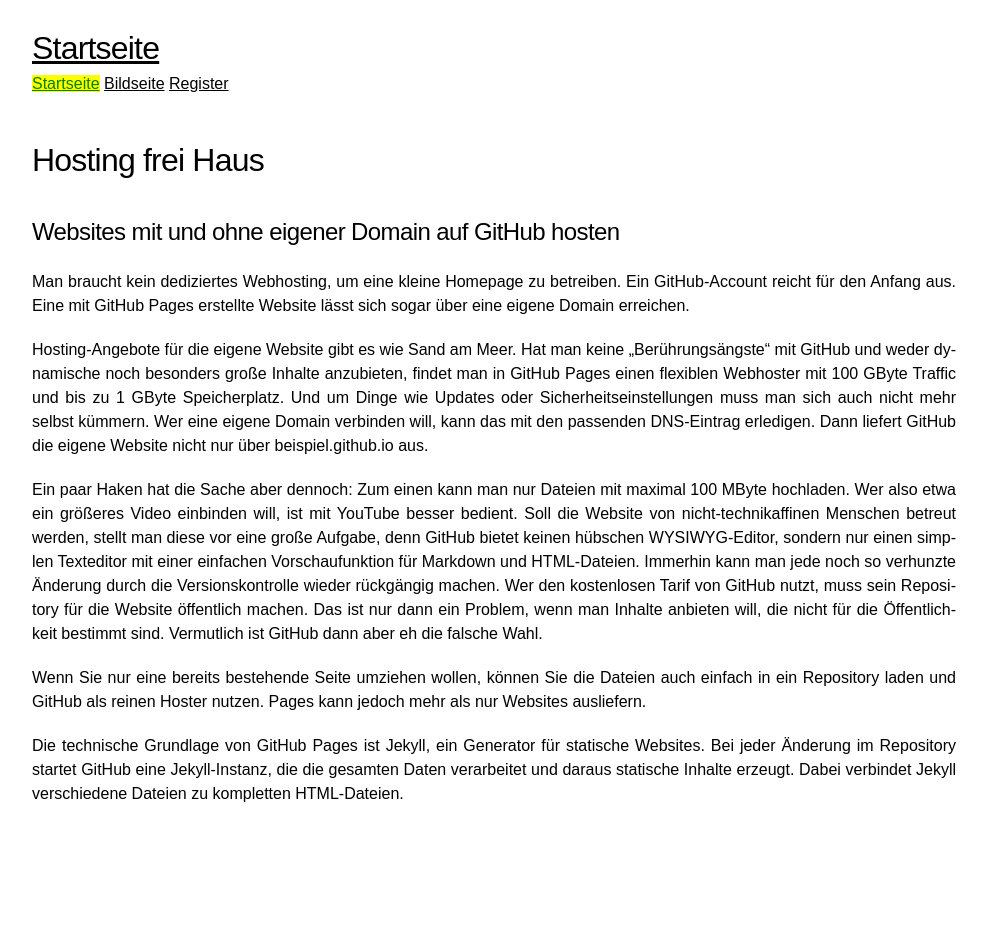
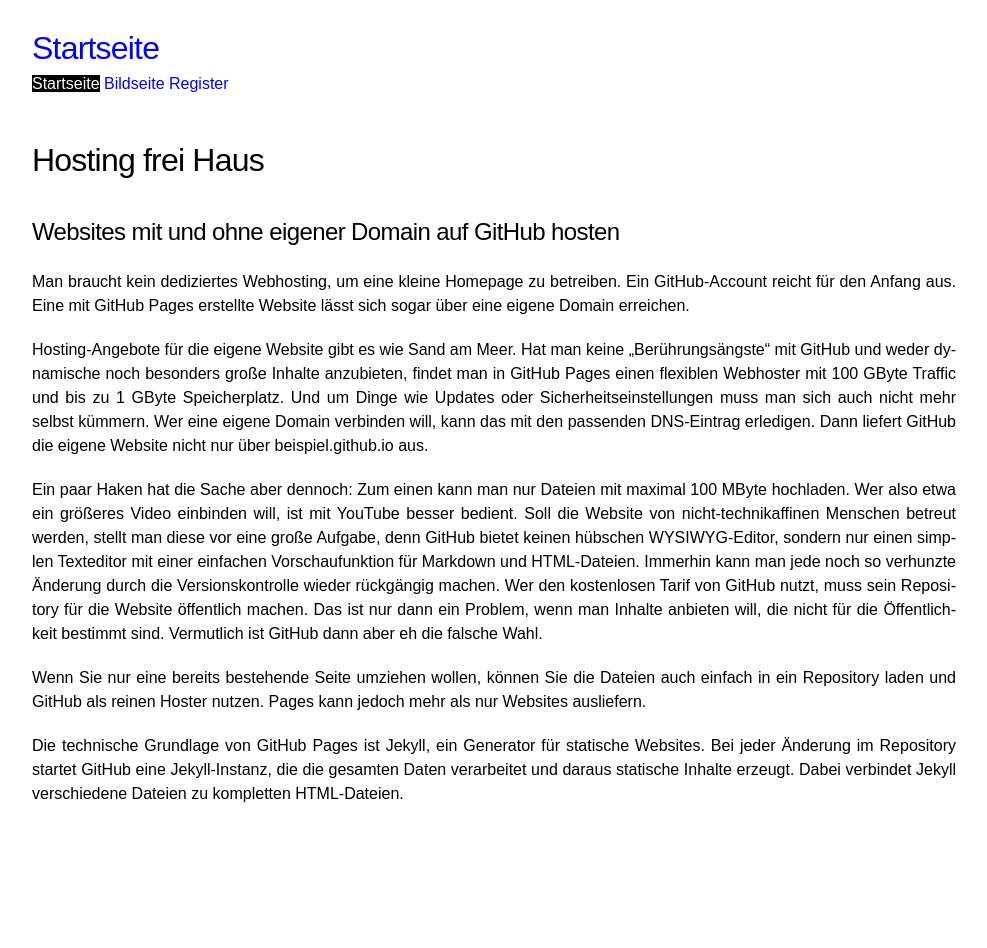
Before and after one commit to webuser-ralf/webuser-ralf.github.io, a Jekyll site: the page built from index.md, in a window 1280 px wide. Shown: the whole page, without its empty margins (146-1133 px from the left). Built offline with Jekyll 4.4.1, drawn with Linux system fonts in a browser that asks for light colours; our own code applies the rules of GitHub Pages for plain Markdown files.

Commit message:
Update layout.scss

```diff
--- a/_sass/layout.scss
+++ b/_sass/layout.scss
@@ -52,11 +52,20 @@
     margin-top: 1.25em;
 }
 
+.nav a {
+    color: blue;
+    text-decoration: none;
+}
+
+.nav a:hover {
+    color: red;
+}
+
 #Startseite a#navi01,
 #Bildseite a#navi02,
 #Register a#navi03 {
-  color: green;
-  background-color: yellow;
+  color: white;
+  background-color: black;
 }
 
 #nav {
```
